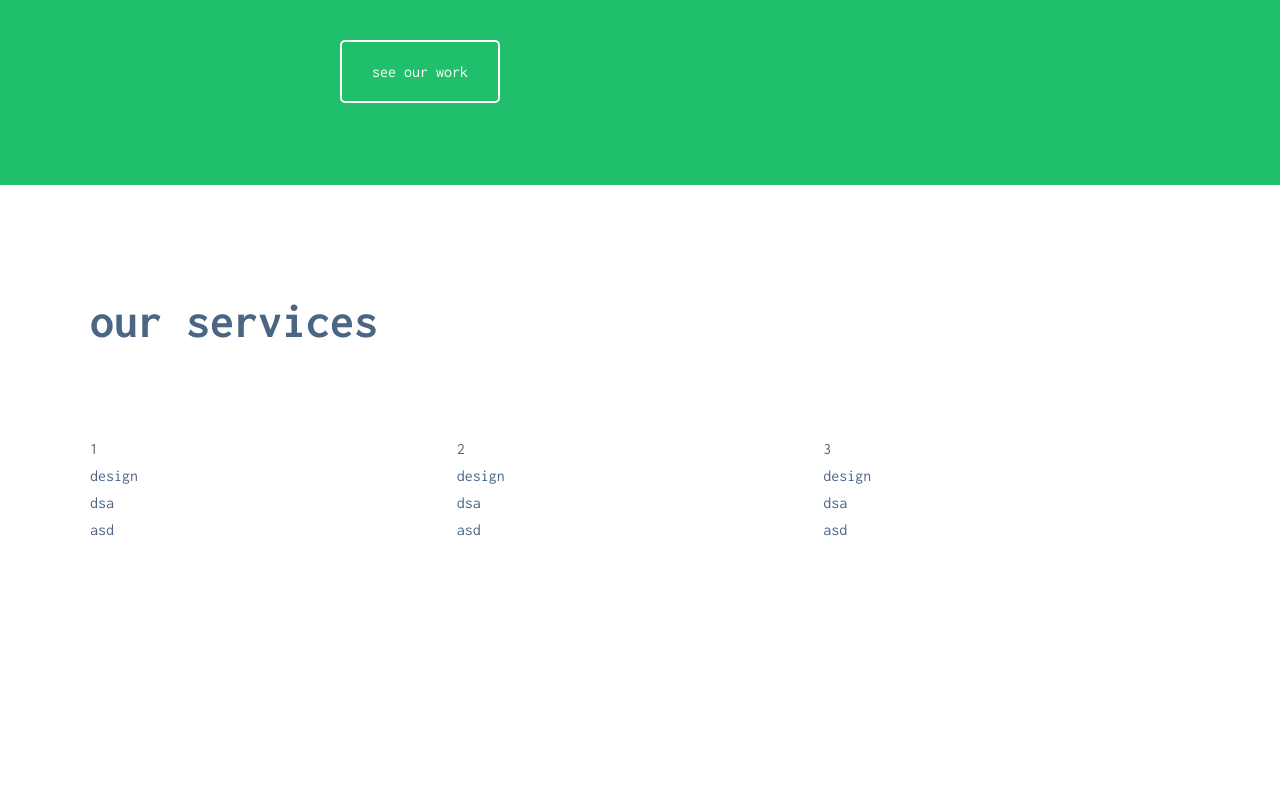
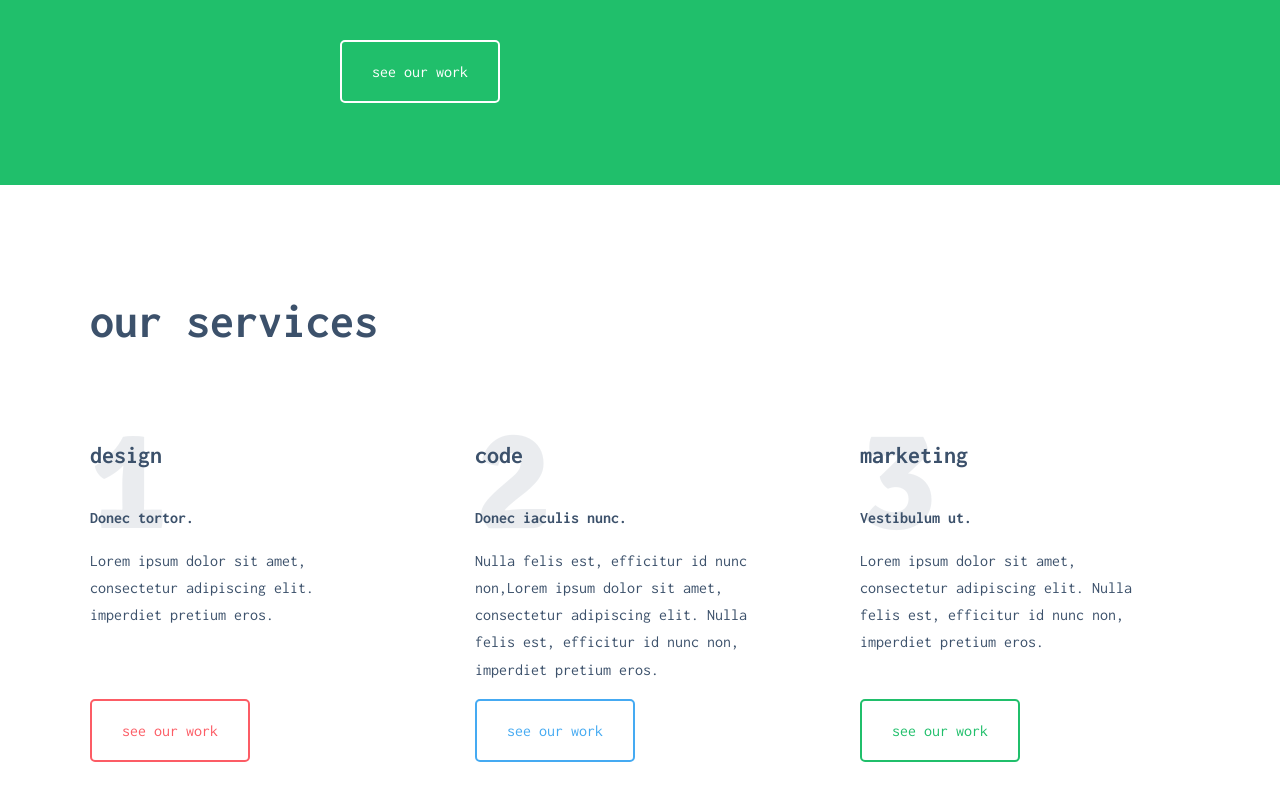
Before and after one commit to stelmonitos/creatively-landing-page, a website: page index.html in a window 1280 px wide. Shown: the part 366-1166 px from the top of the page. Before the commit the page ends 1006 px from the top, so only its background shows below. Drawn offline with Linux system fonts and the light colour scheme.

Commit message:
our services

```diff
--- a/index.html
+++ b/index.html
@@ -41,20 +41,29 @@
                 <div class="services-element">
                     <div class="se-number">1</div>
                     <div class="se-title">design</div>
-                    <div class="se-subtitle">dsa</div>
-                    <div class="se-text">asd</div>
+                    <div class="se-text">
+                        <p>Donec tortor.</p>
+                        <p>Lorem ipsum dolor sit amet, consectetur adipiscing elit. imperdiet pretium eros.</p>
+                    </div>
+                    <a class="btn btn-two" href="#">see our work</a>
                 </div>
                 <div class="services-element">
                     <div class="se-number">2</div>
-                    <div class="se-title">design</div>
-                    <div class="se-subtitle">dsa</div>
-                    <div class="se-text">asd</div>
+                    <div class="se-title">code</div>
+                    <div class="se-text">
+                        <p>Donec iaculis nunc.</p>
+                        <p>Nulla felis est, efficitur id nunc non,Lorem ipsum dolor sit amet, consectetur adipiscing elit. Nulla felis est, efficitur id nunc non, imperdiet pretium eros.</p>
+                    </div>
+                    <a class="btn btn-three" href="#">see our work</a>
                 </div>
                 <div class="services-element">
                     <div class="se-number">3</div>
-                    <div class="se-title">design</div>
-                    <div class="se-subtitle">dsa</div>
-                    <div class="se-text">asd</div>
+                    <div class="se-title">marketing</div>
+                    <div class="se-text">
+                        <p>Vestibulum ut.</p>
+                        <p>Lorem ipsum dolor sit amet, consectetur adipiscing elit. Nulla felis est, efficitur id nunc non, imperdiet pretium eros.</p>
+                    </div>
+                    <a class="btn btn-four" href="#">see our work</a>
                 </div>
             </div>
         </div>
--- a/styles/_our-services.scss
+++ b/styles/_our-services.scss
@@ -3,15 +3,39 @@
     ul{
         list-style: none;
     }
+    .se-title{
+        font-size: 24px;
+        margin: 0 0 12px 0;
+        font-weight: bold;
+    }
+    .se-text{
+        p:first-child {
+            font-weight: bold;
+        }
+        p{
+            padding: 0 32px 0 0;
+        }
+    }
+    .se-number{
+        font-family: $font-secondary;
+        position: absolute;
+        font-size: 144px;
+        font-weight: 900;
+        line-height: 1;
+        opacity: 0.1;
+        top: -25px;
     }
     .services-wrapper{
         display: flex;
         flex-wrap: wrap;
         justify-content: space-between;
-
     }
     .services-element{
+        display: flex;
+        flex-direction: column;
         flex: 0 0 33.333%;
+        position: relative;
+        max-width: 330px;
     }
     .services-title{
         color: $font-dark;
@@ -19,3 +43,30 @@
         font-size: 48px;
         margin: 0 0 72px 0;
     }
+
+    .btn{
+        margin: auto 0 0 0;
+        align-self: flex-start;
+    }
+    .btn:hover{
+        color: white;
+    }
+    .btn-two{
+        background-color: white;
+        border-color: $color-extra;
+        color: $color-extra;
+        background-image: linear-gradient(45deg, $color-extra 50%, transparent 50%);
+    }
+    .btn-three{
+        background-color: white;
+        border-color: $color-secondary;
+        color: $color-secondary;
+        background-image: linear-gradient(45deg, $color-secondary 50%, transparent 50%);
+    }
+    .btn-four{
+    background-color: white;
+    border-color: $color-primary;
+    color: $color-primary;
+    background-image: linear-gradient(45deg, $color-primary 50%, transparent 50%);
+    }
+}
--- a/styles/_splash.scss
+++ b/styles/_splash.scss
@@ -23,3 +23,12 @@
     font-size: 16px;
     font-weight: 400;
 }
+
+.btn-one{
+    background-color: $color-primary;
+    border-color: white;
+    color: $font-bright;
+    // background: linear-gradient(-45deg, green, yellow);
+    // background-image: linear-gradient(45deg, #f1c40f 50%, transparent 50%); TO MOZNA DAC DO BTN TWO!!!!!!!!!!
+    background-image: linear-gradient(90deg, white 50%, transparent 50%);
+}
--- a/styles/_variables.scss
+++ b/styles/_variables.scss
@@ -6,6 +6,6 @@ $color-secondary: #45aaf2;
 $color-extra: #fc5c65;
 
 $font-bright: #ffffff;
-$font-dark: #4b6584;
+$font-dark: #3c516b;
 
 $transition: all 0.8s;
--- a/styles/main.scss
+++ b/styles/main.scss
@@ -30,15 +30,6 @@
     }
 }
 
-.btn-one{
-    background-color: $color-primary;
-    border-color: white;
-    color: $font-bright;
-    // background: linear-gradient(-45deg, green, yellow);
-    // background-image: linear-gradient(45deg, #f1c40f 50%, transparent 50%); TO MOZNA DAC DO BTN TWO!!!!!!!!!!
-    background-image: linear-gradient(90deg, white 50%, transparent 50%);
-
-}
 
 body {
     margin: 0;
```
Also changed, not shown: dist/style.css, 1 other file. Lines whose indentation alone changed are shown as unchanged.
